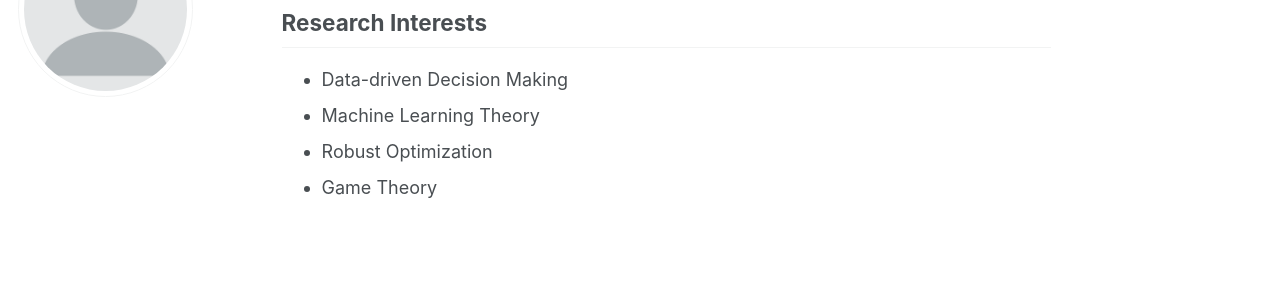
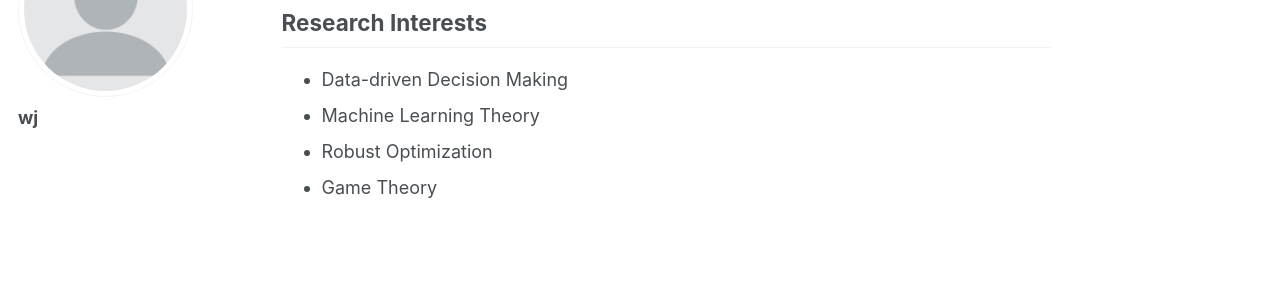
Before and after one commit to JiinnW/JiinnW, a Jekyll site: the page built from _pages/about.md, in a window 1280 px wide. Shown: the part 184-484 px from the top of the page. Built offline with Jekyll 4.4.1, drawn with Linux system fonts in a browser that asks for light colours.

```diff
--- a/_config.yml
+++ b/_config.yml
@@ -23,7 +23,7 @@ repository               : "academicpages/academicpages.github.io"
 author:
   # Biographic information
   avatar           : "profile.png"
-  name             : #"wj"
+  name             : "wj"
   pronouns         : # example: "she/her"
   bio              : #"PhD student in year 1"
   location         : #"Hong Kong"
```
